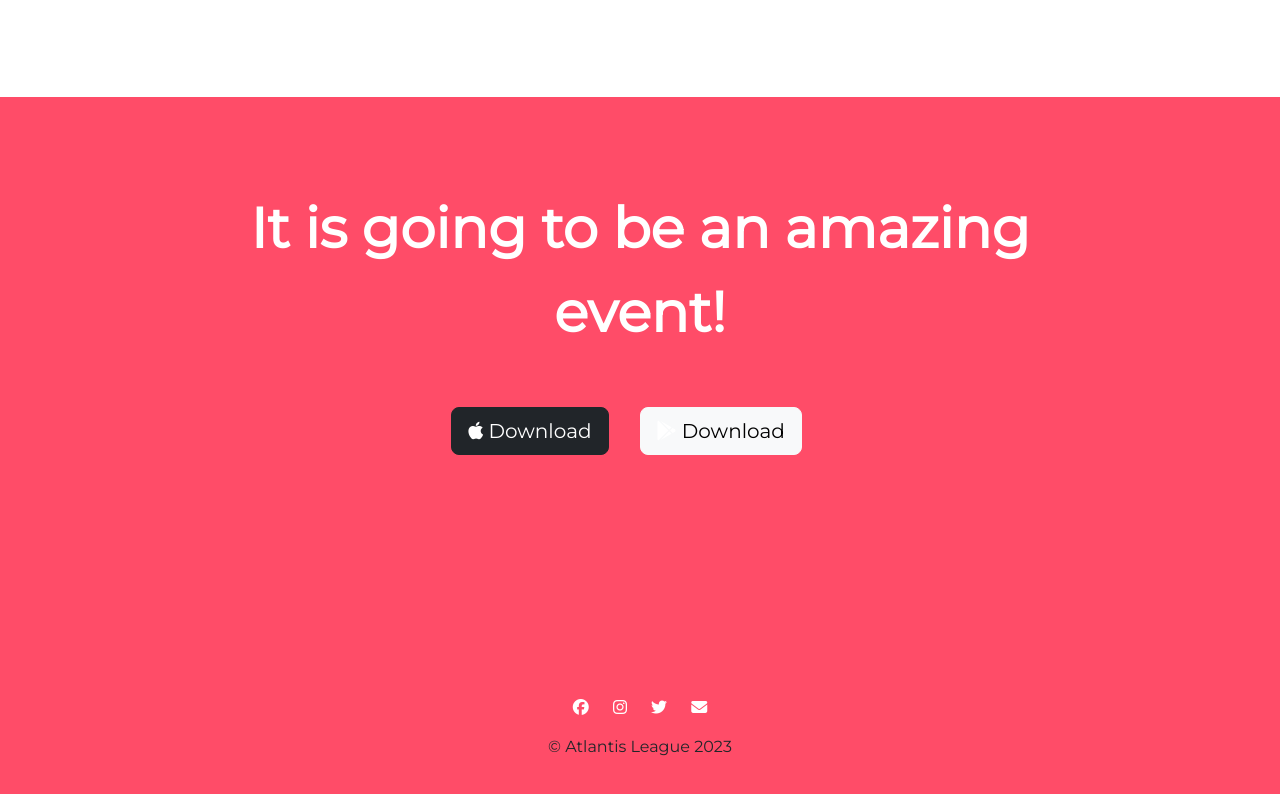
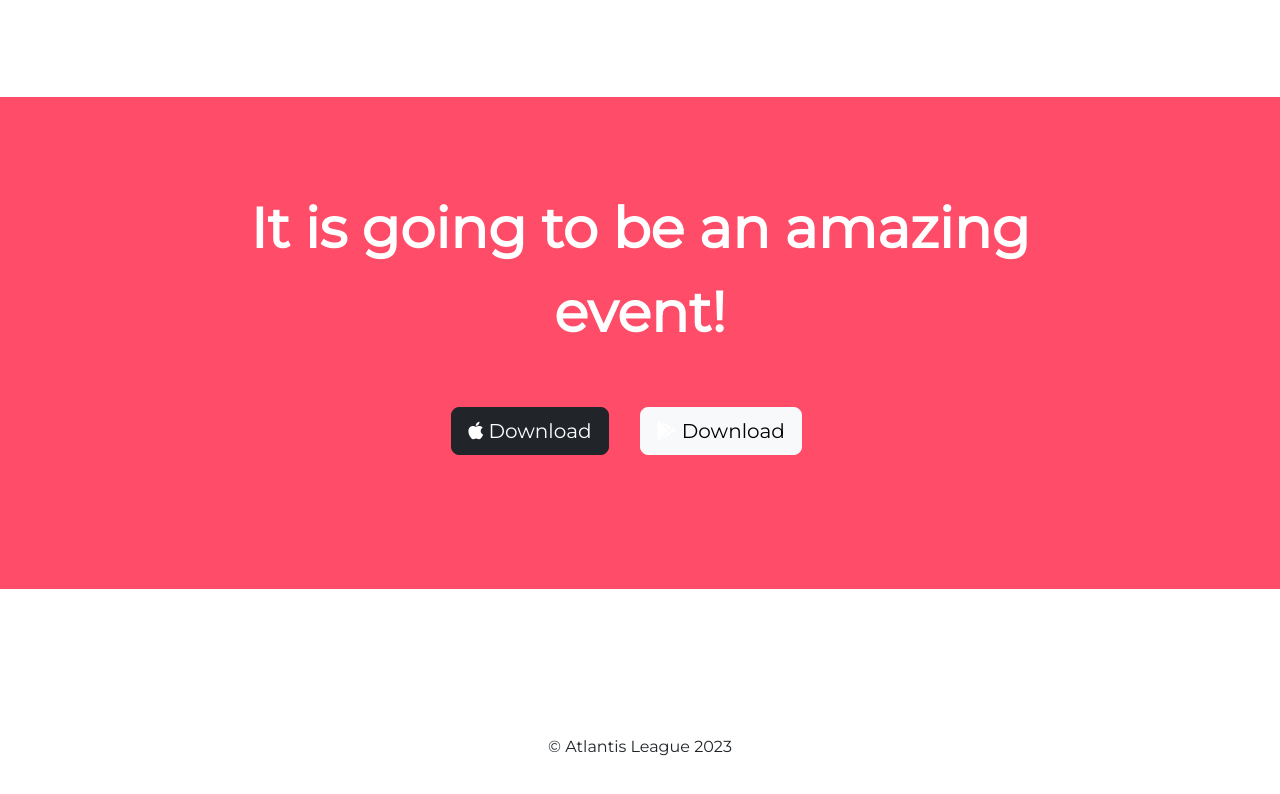
Before and after one commit to djozadijagnoza/atlantisliga2023, a plain HTML site: page index.html in a window 1280 px wide. Shown: the part 2464-3258 px from the top of the page. Drawn offline with nearby package versions, Linux system fonts and the light colour scheme.

Commit message:
Update index.html

```diff
--- a/index.html
+++ b/index.html
@@ -236,7 +236,7 @@
 
   <!-- Footer -->
 
-  <footer class="colored-section" id="footer">
+  <footer class="white-section" id="footer">
 
 <div class="container-fluid">
 
```
